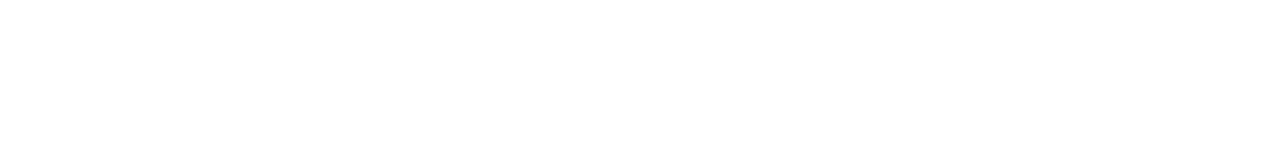
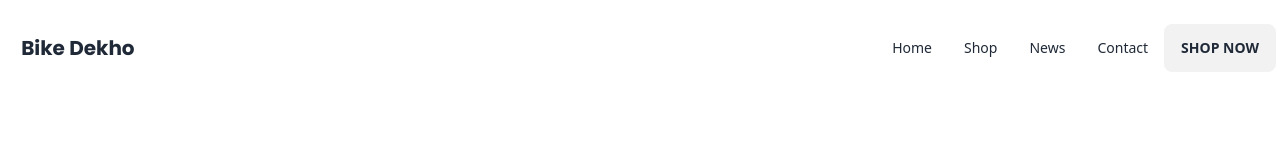
Before and after one commit to alifhossain07/bikerzone-with-daisyUI, a plain HTML site: page index.html in a window 1280 px wide. Drawn offline with nearby package versions, Linux system fonts and the light colour scheme.

Commit message:
Basic Navbar Done

```diff
--- a/index.html
+++ b/index.html
@@ -1,5 +1,5 @@
 <!DOCTYPE html>
-<html lang="en">
+<html lang="en" data-theme="light">
 <head>
     <meta charset="UTF-8">
     <meta name="viewport" content="width=device-width, initial-scale=1.0">
@@ -29,9 +29,60 @@
           }
         }
       </script>
-
 </head>
 <body>
+    <!-- Header Starts -->
+    <header>
+      <div class="banner container mx-auto">
+        <nav>
+          <div class="flex justify-between items-center bg-base-100 pt-4">
+            <div class=" ">
+              <div class="dropdown">
+                <label tabindex="0" class="btn btn-ghost lg:hidden">
+                  <svg xmlns="http://www.w3.org/2000/svg" class="h-5 w-5" fill="none" viewBox="0 0 24 24" stroke="currentColor"><path stroke-linecap="round" stroke-linejoin="round" stroke-width="2" d="M4 6h16M4 12h8m-8 6h16" /></svg>
+                </label>
+                <ul tabindex="0" class="menu menu-sm dropdown-content mt-3 z-[1] p-2 shadow bg-base-100 rounded-box w-52">
+                  <li><a>Home</a></li>
+                <li tabindex="0">
+                  <a href="">Shop</a>
+                </li>
+                <li><a>News</a></li>
+                <li><a>Contact</a></li>
+                <a class="btn">Shop Now</a>
+                </ul>
+              </div>
+              <a class="btn btn-ghost normal-case text-xl poppins">Bike Dekho</a>
+            </div>
+            <div class="hidden lg:flex items-center">
+              <ul class="menu menu-horizontal px-1 flex  items-center">
+                <li><a>Home</a></li>
+                <li tabindex="0">
+                  <a href="">Shop</a>
+                </li>
+                <li><a>News</a></li>
+                <li><a>Contact</a></li>
+                <a class="btn">Shop Now</a>
+              </ul>
+            </div>
 
+          </div>
+        </nav>
+
+
+      </div>
+
+    </header>
+    <!-- Header Ends -->
+    <!-- Main Section Starts -->
+    <main>
+
+    </main>
+    <!-- Main ends -->
+    <!-- Footer Section Starts -->
+    <footer>
+
+    </footer>
+    <!-- Footer Ends -->
 </body>
+
 </html>
```
